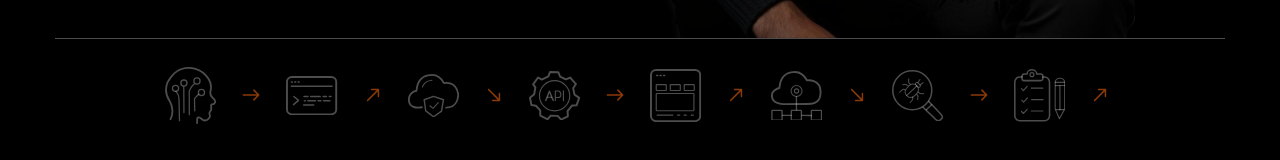
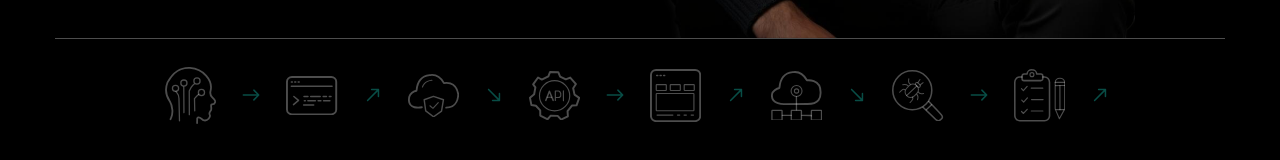
Before and after one commit to YaronMiro/ym-website, a Next.js app: page / in a window 1280 px wide. Shown: the part 900-1060 px from the top of the page. Built offline with nearby package versions, Linux system fonts and the light colour scheme.

Commit message:
fix layout try 13

```diff
--- a/components/HeroIcons.tsx
+++ b/components/HeroIcons.tsx
@@ -30,7 +30,7 @@ const HeroIcons: React.FC<HeroIconsProps> = ({ color }) => {
                 return (
                     <div key={name} className="flex items-center">
                         <YmIcon className="w-[3rem] xl:w-[3.2rem]" icon={name} />
-                        <IoIosArrowRoundForward className={`ml-2 xl:ml-5 text-3xl text-secondary/60 ${arrowDirection}`} />
+                        <IoIosArrowRoundForward className={`ml-2 xl:ml-5 text-3xl text-accent/40 ${arrowDirection}`} />
                     </div>
                 )
             }) }
```
Also changed, not shown: app/page.tsx (indentation only).
